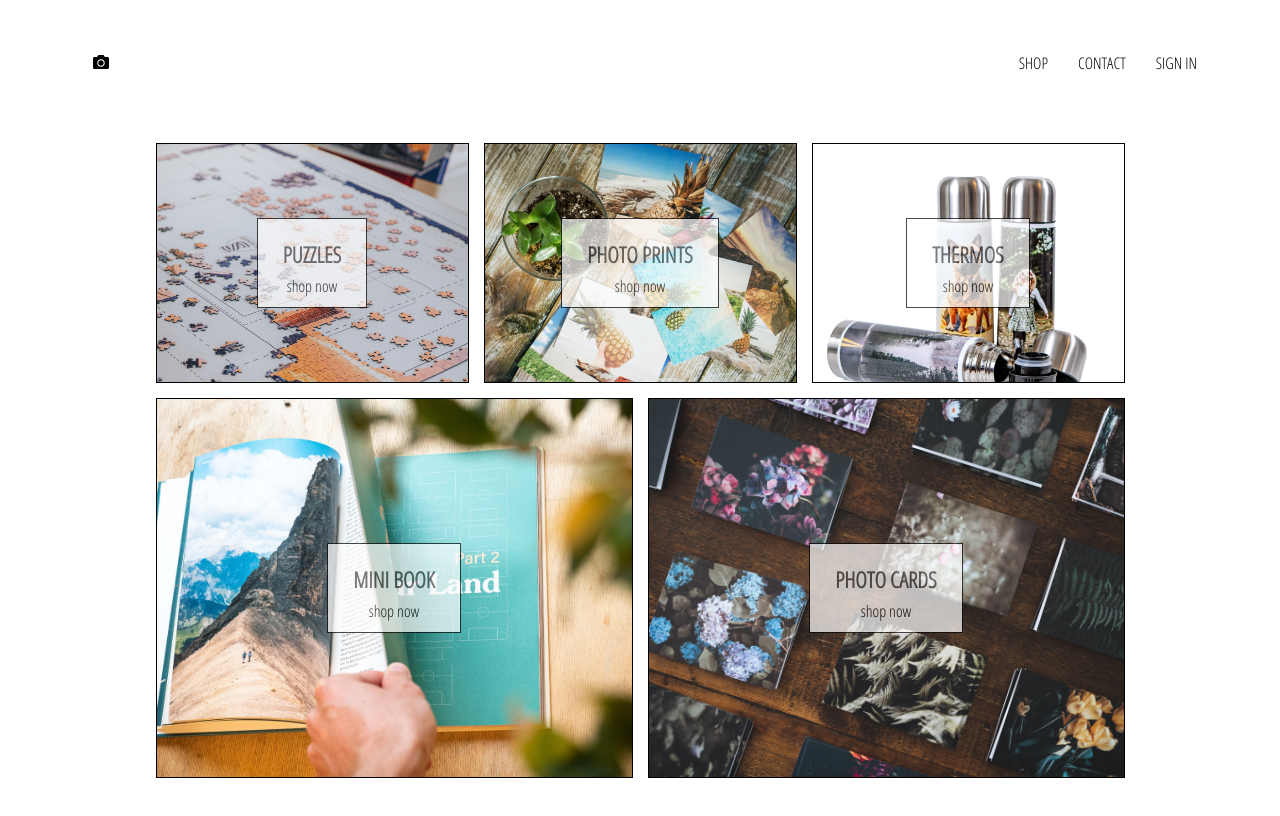
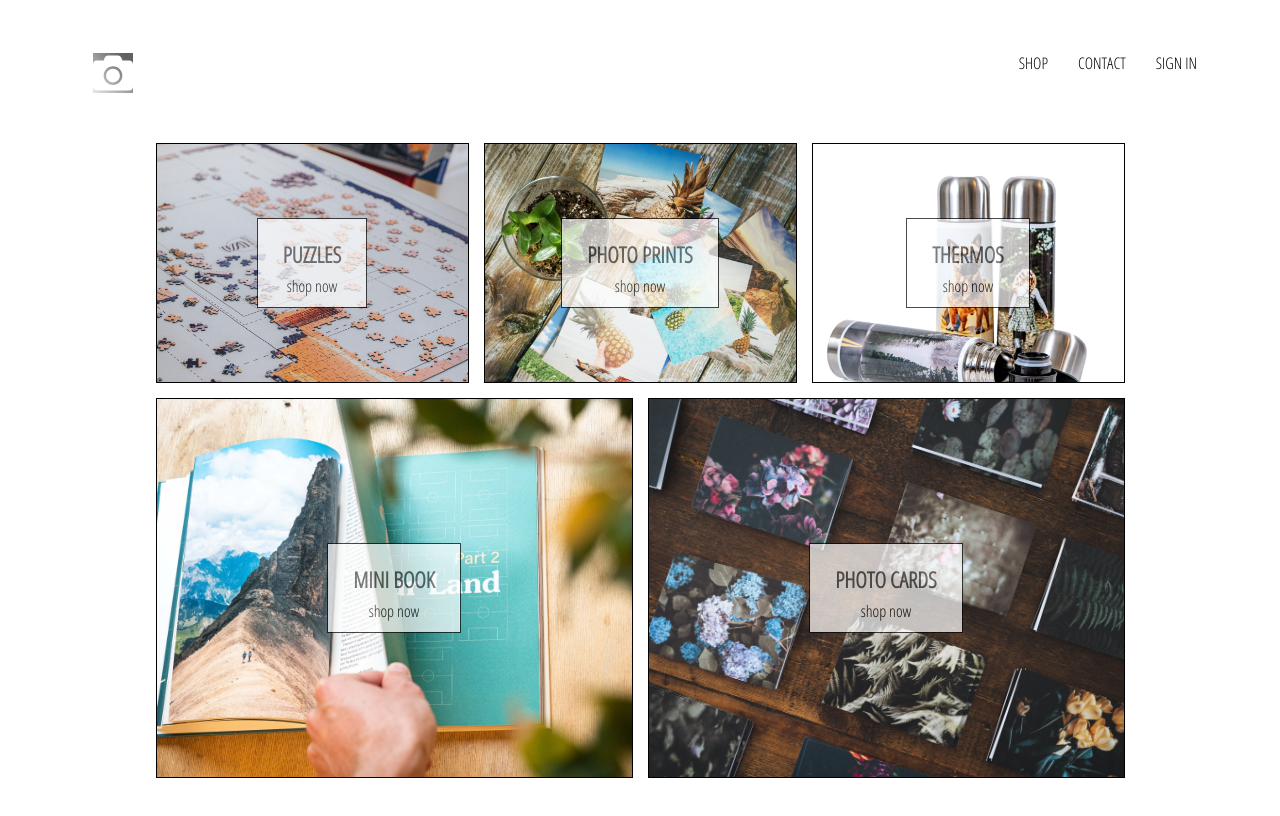
Before and after one commit to anettta/my-shop, a React app: page / in a window 1280 px wide. Shown: the top 816 px of the page. Built offline with nearby package versions, Linux system fonts and the light colour scheme; no server answers.

Commit message:
added styles for logo

```diff
--- a/src/styles/header.styles.scss
+++ b/src/styles/header.styles.scss
@@ -11,6 +11,12 @@
     padding: 25px;
   }
 
+  .logo {
+    width: 40px;
+    height: 40px;
+    color: white;
+    background: linear-gradient(to bottom left, #616161 15%, #e6e7e8);
+  }
   .options {
     width: 50%;
     height: 100%;
```
Also changed, not shown: 1 other file (tests, documents, lock files or other folders).
